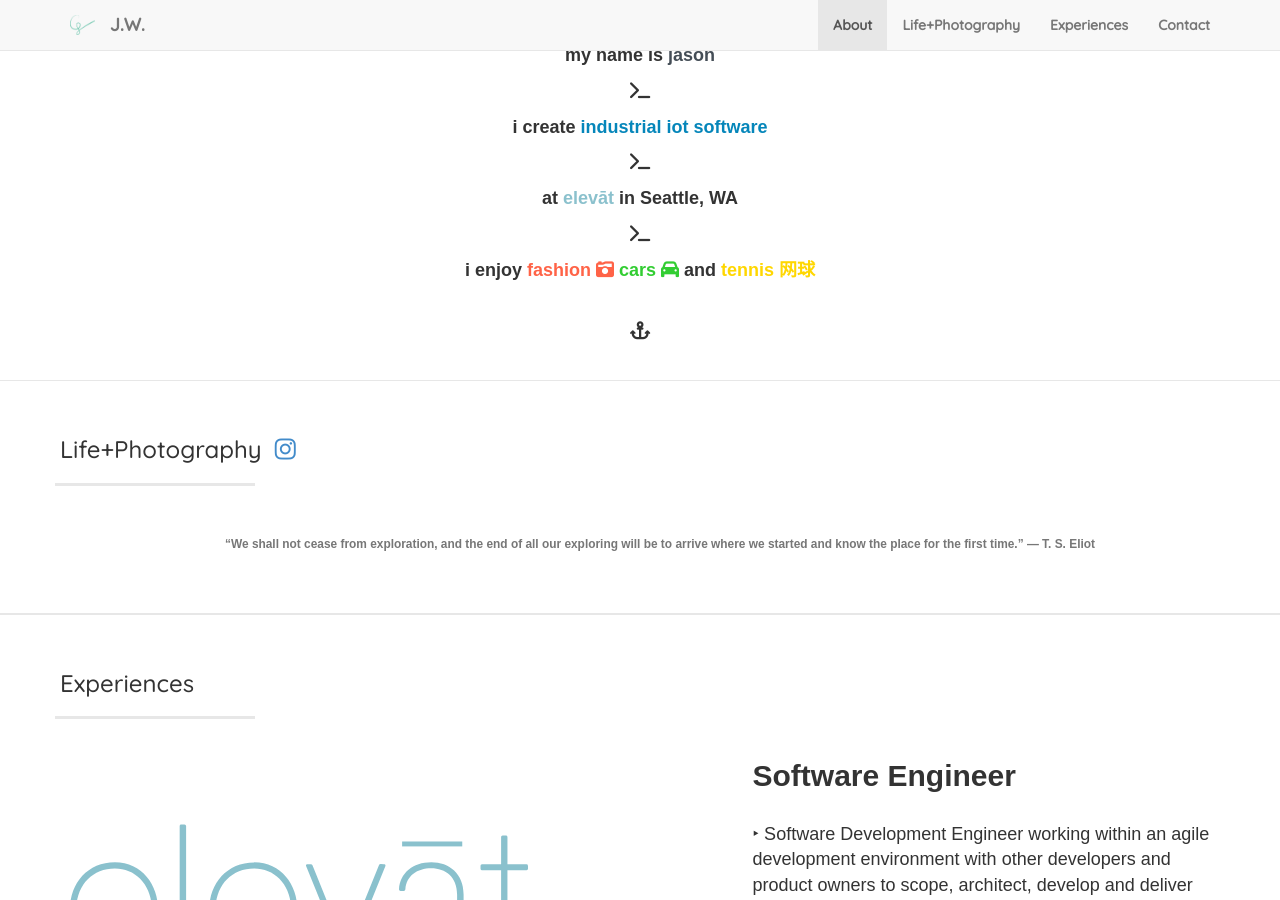
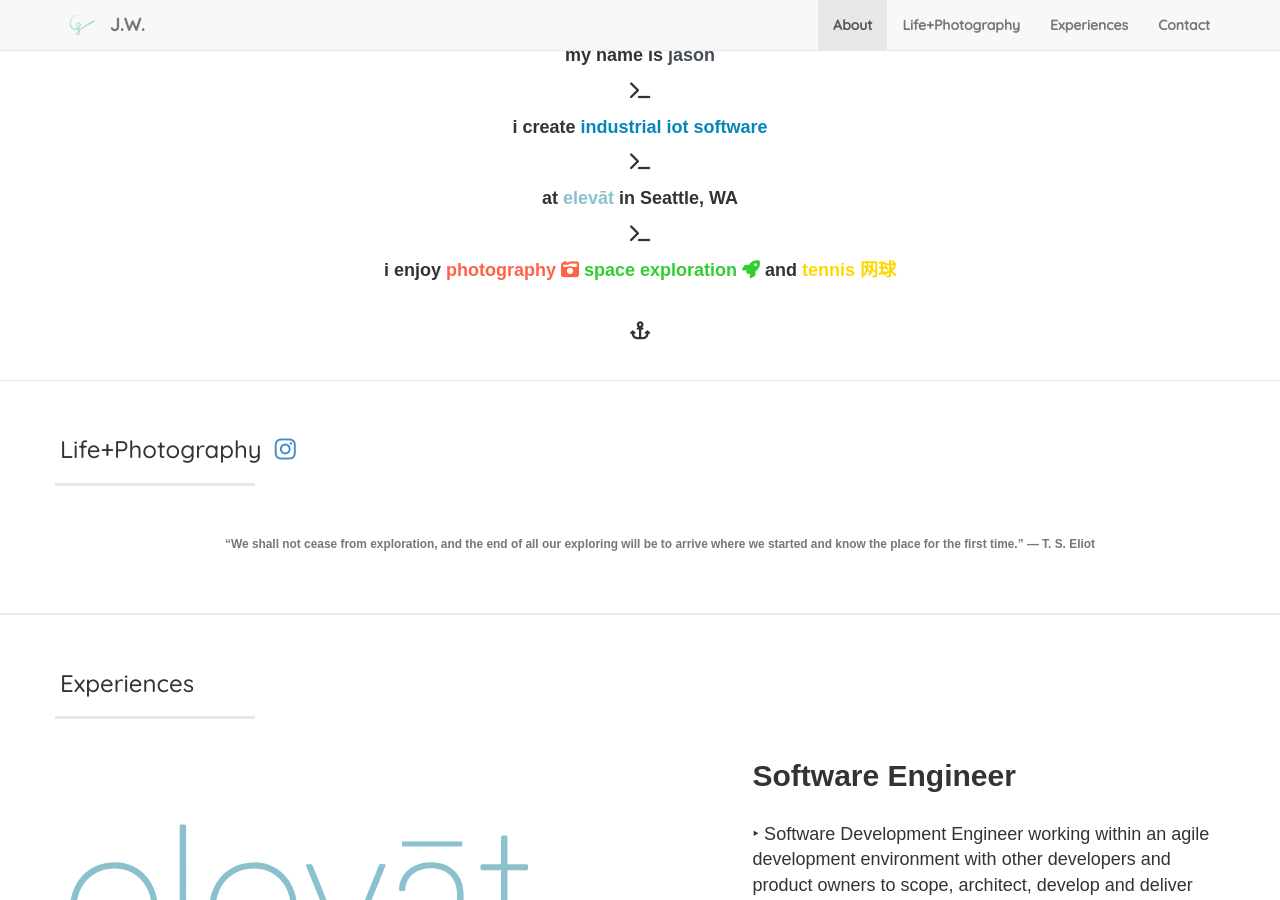
Before and after one commit to jawang94/jawang94.github.io, a Jekyll site: the page built from index.html, in a window 1280 px wide and 900 px high, scrolled down 957 px. Built offline with Jekyll 4.4.1, drawn with Linux system fonts in a browser that asks for light colours; nearby versions of some CDN libraries.

Commit message:
about update

```diff
--- a/_includes/about.html
+++ b/_includes/about.html
@@ -20,10 +20,10 @@
         <p><i class="fa fa-terminal"></i></p>
         i enjoy
         <font color="Tomato"
-          >fashion <i class="fa fa-camera-retro" aria-hidden="true"></i
+          >photography <i class="fa fa-camera-retro" aria-hidden="true"></i
         ></font>
         <font color="LimeGreen"
-          >cars <i class="fa fa-automobile" aria-hidden="true"></i
+          >space exploration <i class="fa fa-rocket" aria-hidden="true"></i
         ></font>
         and
         <font color="gold">tennis 网球</font>
```
